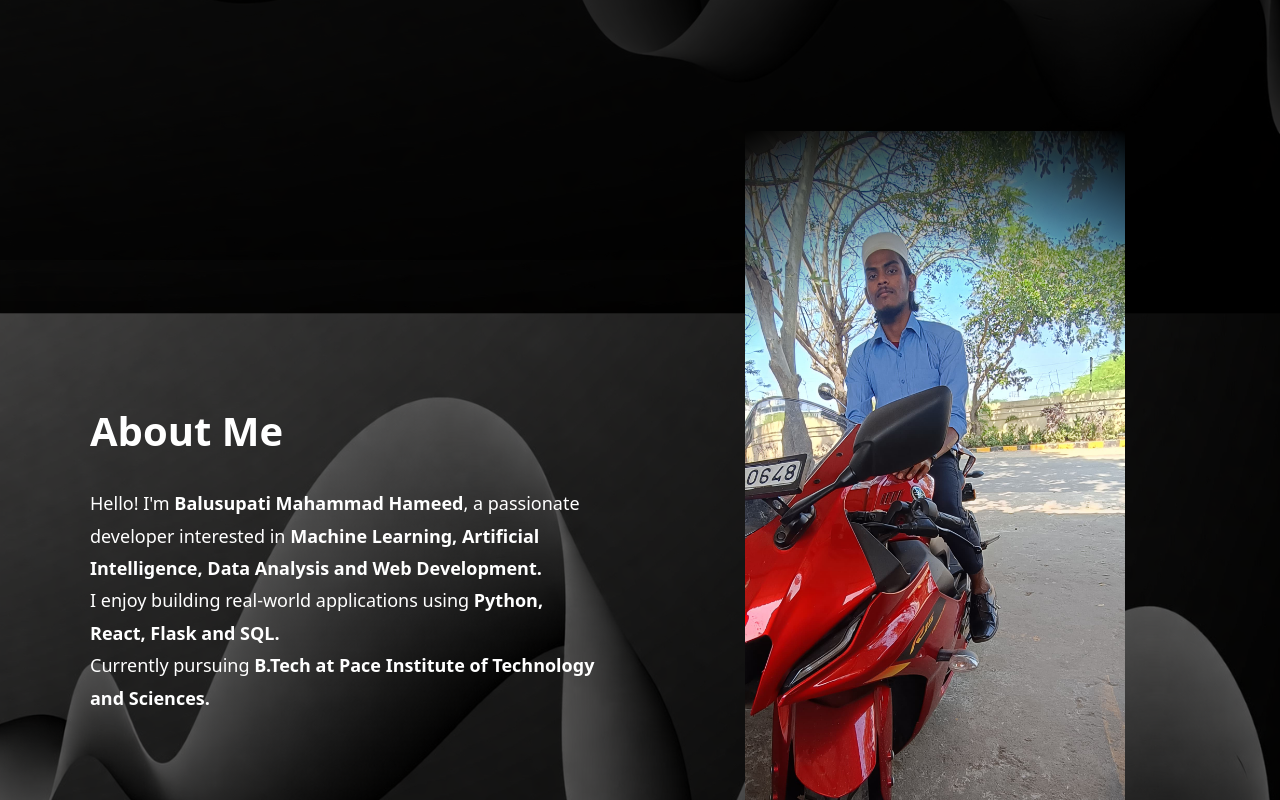
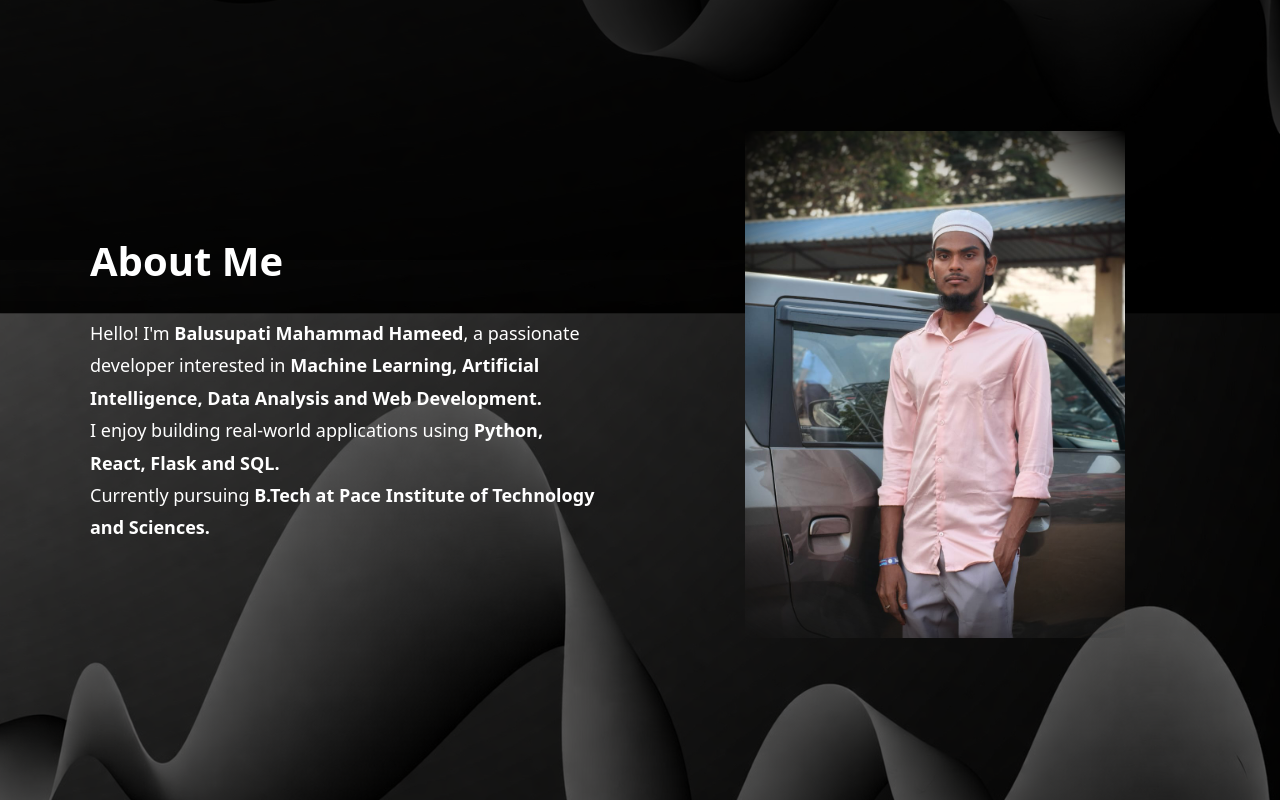
Before and after one commit to Hameedbalusupati/Potfolio, a React (Vite) app in the folder portfolio-hameed/: page / in a window 1280 px wide. Shown: the part 540-1340 px from the top of the page. Built offline with nearby package versions, Linux system fonts and the light colour scheme; no server answers.

Commit message:
updated image

```diff
--- a/portfolio-hameed/src/components/About.jsx
+++ b/portfolio-hameed/src/components/About.jsx
@@ -27,7 +27,7 @@ export default function About() {
 
         <div className="about-image">
           <img
-            src="/profile.jpg"
+            src="/image.jpg"
             alt="Balusupati Mahammad Hameed"
             loading="lazy"
           />
```
Also changed, not shown: portfolio-hameed/public/Image.jpg (added), portfolio-hameed/public/image.jpeg (renamed from portfolio-hameed/src/assets/Image.jpeg).
